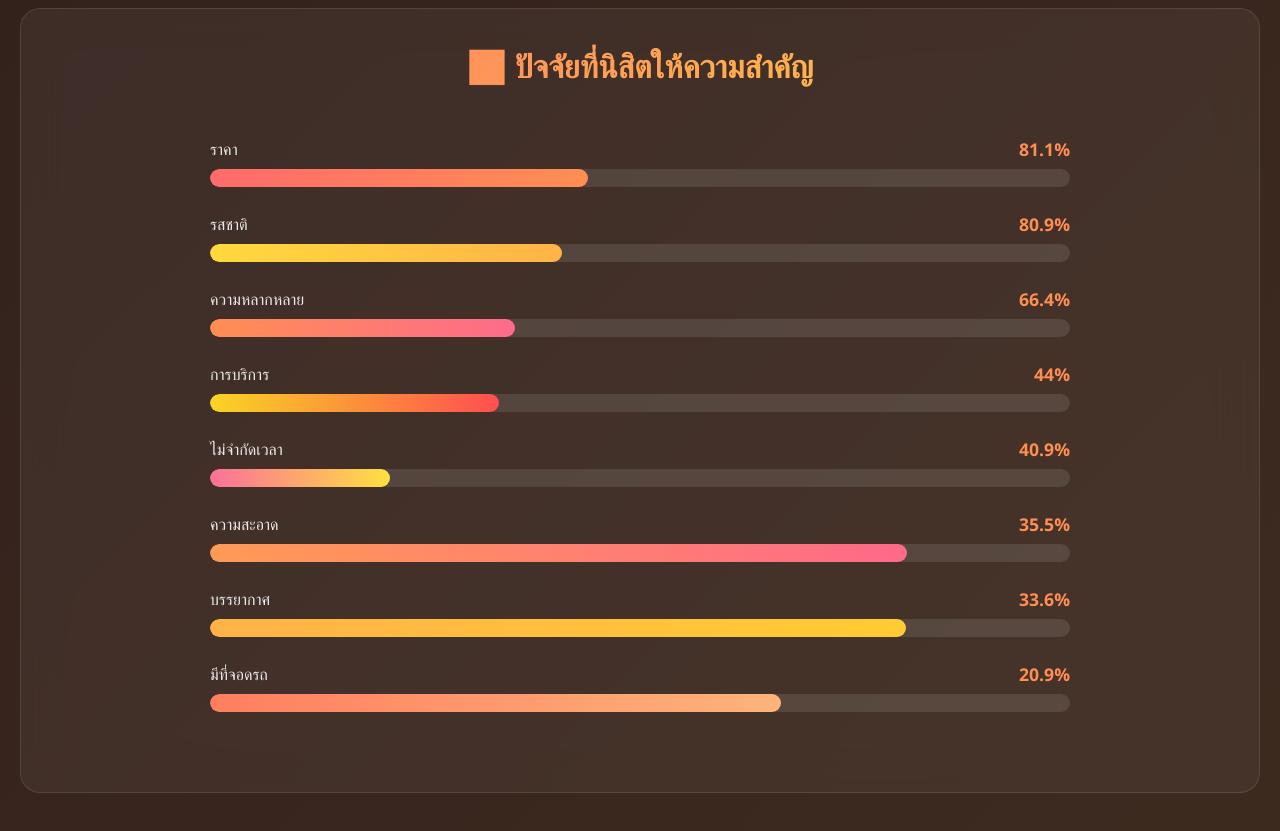
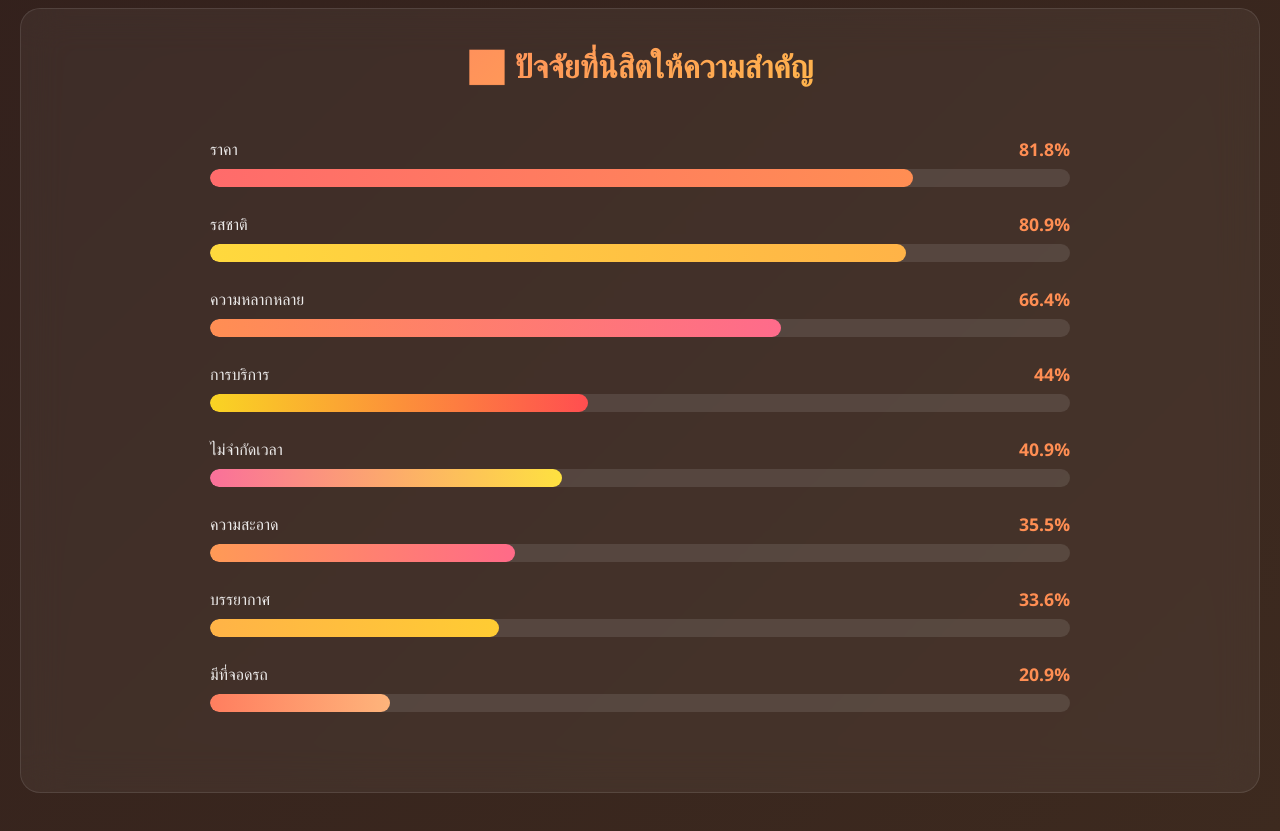
Before and after one commit to bungbung-gif/buffet_buu_map, a plain HTML site: page index.html in a window 1280 px wide. Shown: the part 1500-2331 px from the top of the page. Drawn offline with nearby package versions, Linux system fonts and the light colour scheme.

Commit message:
Add files via upload

```diff
--- a/index.html
+++ b/index.html
@@ -439,7 +439,7 @@
 
         const factorsData = {
             labels: ['ราคา', 'รสชาติ', 'ความหลากหลาย', 'การบริการ', 'ไม่จำกัดเวลา', 'ความสะอาด', 'บรรยากาศ', 'มีที่จอดรถ'],
-            data: [81.1, 80.9, 66.4, 44.0, 40.9, 35.5, 33.6, 20.9]
+            data: [81.8, 80.9, 66.4, 44.0, 40.9, 35.5, 33.6, 20.9]
         };
 
         const map = L.map('map', { center: [13.2823, 100.9246], zoom: 15, zoomControl: true });
@@ -609,15 +609,18 @@
         });
 
         setTimeout(() => {
-            document.querySelectorAll('.chart-bar').forEach((bar, index) => {
-                const containerParent = bar.closest('.chart-container');
-                if (containerParent.id === 'frequencyChartContainer') {
-                    bar.style.width = frequencyData.data[index % frequencyData.data.length] + '%';
-                } else if (containerParent.id === 'factorsChartContainer') {
-                    bar.style.width = factorsData.data[index % factorsData.data.length] + '%';
-                }
-            });
-        }, 100);
+    // กราฟความถี่
+    const frequencyBars = document.querySelectorAll('#frequencyChartContainer .chart-bar');
+    frequencyBars.forEach((bar, index) => {
+        bar.style.width = frequencyData.data[index] + '%';
+    });
+
+    // กราฟปัจจัย
+    const factorsBars = document.querySelectorAll('#factorsChartContainer .chart-bar');
+    factorsBars.forEach((bar, index) => {
+        bar.style.width = factorsData.data[index] + '%';
+    });
+}, 100);
     </script>
 </body>
 </html>
```
